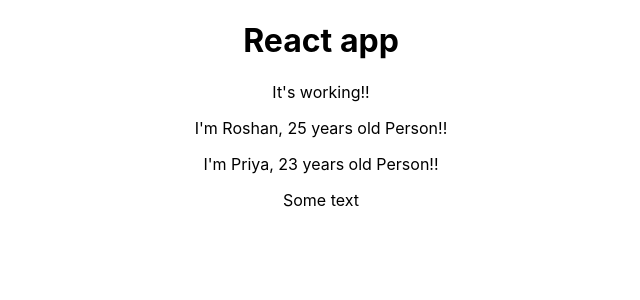
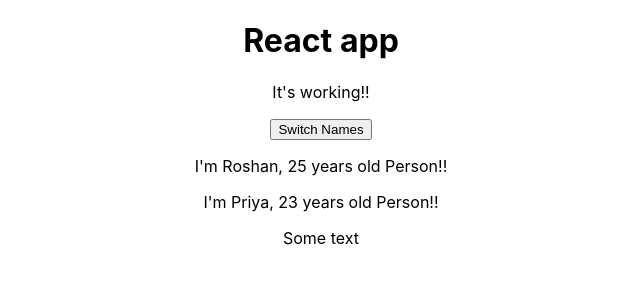
Before and after one commit to rachlies/react-app, a React (Create React App) app: page / in a window 1280 px wide. Shown: the top 300 px of the page, without its empty margins (319-959 px from the left). Built offline with nearby package versions, Linux system fonts and the light colour scheme.

Commit message:
using setState to update state value

```diff
--- a/src/App.js
+++ b/src/App.js
@@ -12,13 +12,24 @@ class App extends Component {
     ]
   };
 
+  switchButtonHandler = () => {
+    // console.log("hellow!");
+    this.setState({
+      person : [
+        {Name : "Priya", Age : 23},
+        {Name : "Roshan", Age : 25}
+      ]
+    })
+  }
+
   render() {
     return (
       <div className="App">
         <h1>React app</h1>
         <p>It's working!!</p>
-          <Person Name = {this.state.person[0].Name} Age = {this.state.person[0].Age}/>
-          <Person Name = {this.state.person[1].Name} Age = {this.state.person[1].Age}>Some text</Person>
+        <button onClick = {this.switchButtonHandler}>Switch Names</button>
+        <Person Name = {this.state.person[0].Name} Age = {this.state.person[0].Age}/>
+        <Person Name = {this.state.person[1].Name} Age = {this.state.person[1].Age}>Some text</Person>
       </div>
     );
   }
```
